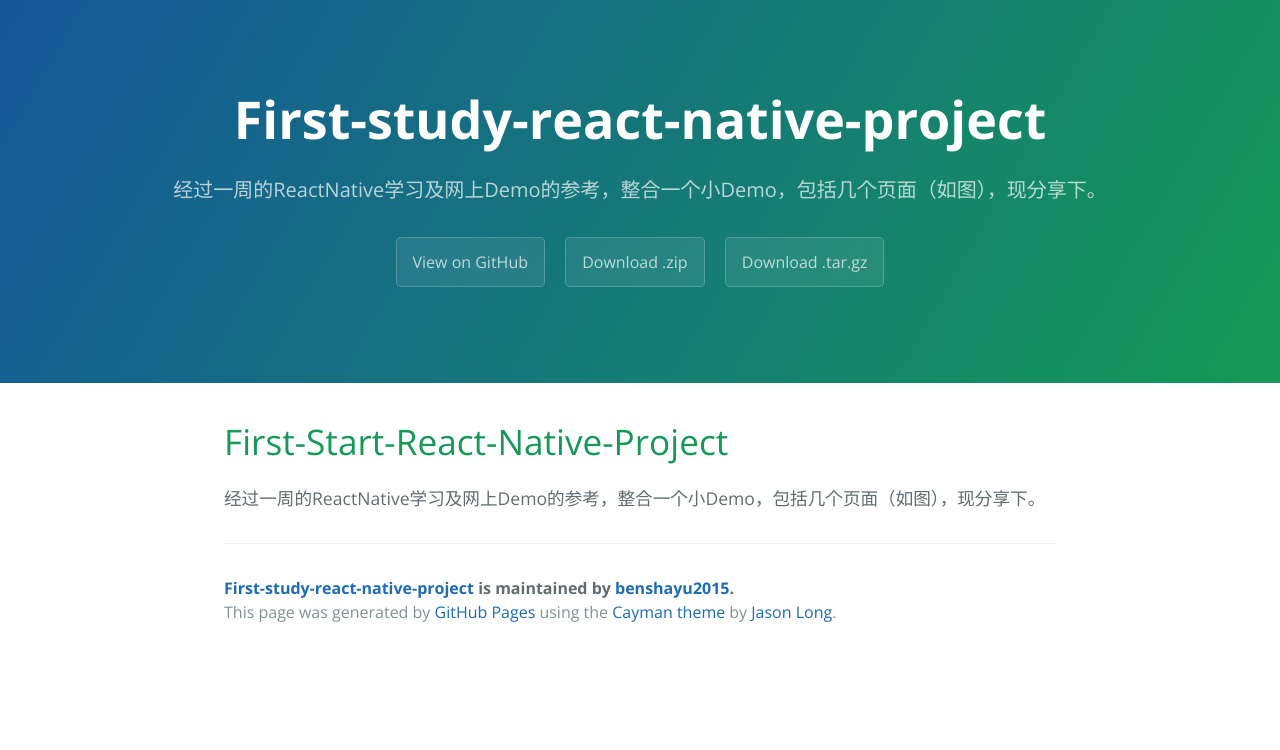
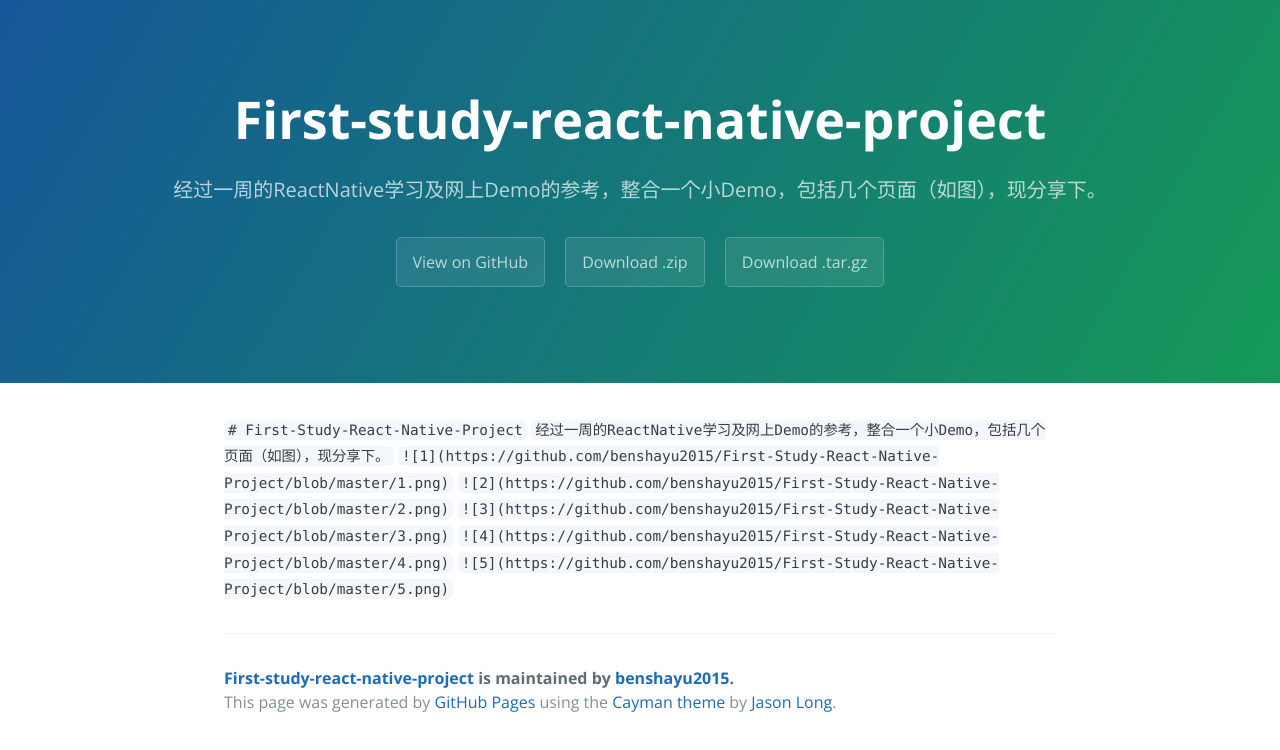
Before and after one commit to benshayu2015/First-Study-React-Native-Project, a plain HTML site: page index.html in a window 1280 px wide. Drawn offline with nearby package versions, Linux system fonts and the light colour scheme.

```diff
--- a/index.html
+++ b/index.html
@@ -19,10 +19,13 @@
     </section>
 
     <section class="main-content">
-      <h1>
-<a id="first-start-react-native-project" class="anchor" href="#first-start-react-native-project" aria-hidden="true"><span aria-hidden="true" class="octicon octicon-link"></span></a>First-Start-React-Native-Project</h1>
-
-<p>经过一周的ReactNative学习及网上Demo的参考，整合一个小Demo，包括几个页面（如图），现分享下。</p>
+      <p><code># First-Study-React-Native-Project</code>
+<code>经过一周的ReactNative学习及网上Demo的参考，整合一个小Demo，包括几个页面（如图），现分享下。</code>
+<code>![1](https://github.com/benshayu2015/First-Study-React-Native-Project/blob/master/1.png)</code>
+<code>![2](https://github.com/benshayu2015/First-Study-React-Native-Project/blob/master/2.png)</code>
+<code>![3](https://github.com/benshayu2015/First-Study-React-Native-Project/blob/master/3.png)</code>
+<code>![4](https://github.com/benshayu2015/First-Study-React-Native-Project/blob/master/4.png)</code>
+<code>![5](https://github.com/benshayu2015/First-Study-React-Native-Project/blob/master/5.png)</code></p>
 
       <footer class="site-footer">
         <span class="site-footer-owner"><a href="https://github.com/benshayu2015/First-Study-React-Native-Project">First-study-react-native-project</a> is maintained by <a href="https://github.com/benshayu2015">benshayu2015</a>.</span>
--- a/params.json
+++ b/params.json
@@ -1,6 +1,6 @@
 {
   "name": "First-study-react-native-project",
   "tagline": "经过一周的ReactNative学习及网上Demo的参考，整合一个小Demo，包括几个页面（如图），现分享下。",
-  "body": "# First-Start-React-Native-Project\r\n经过一周的ReactNative学习及网上Demo的参考，整合一个小Demo，包括几个页面（如图），现分享下。\r\n",
+  "body": "`# First-Study-React-Native-Project`\r\n`经过一周的ReactNative学习及网上Demo的参考，整合一个小Demo，包括几个页面（如图），现分享下。`\r\n`![1](https://github.com/benshayu2015/First-Study-React-Native-Project/blob/master/1.png)`\r\n`![2](https://github.com/benshayu2015/First-Study-React-Native-Project/blob/master/2.png)`\r\n`![3](https://github.com/benshayu2015/First-Study-React-Native-Project/blob/master/3.png)`\r\n`![4](https://github.com/benshayu2015/First-Study-React-Native-Project/blob/master/4.png)`\r\n`![5](https://github.com/benshayu2015/First-Study-React-Native-Project/blob/master/5.png)`",
   "note": "Don't delete this file! It's used internally to help with page regeneration."
 }
```
